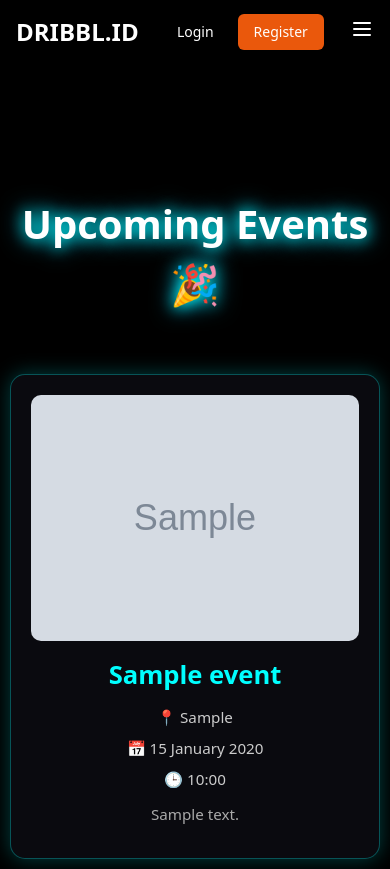
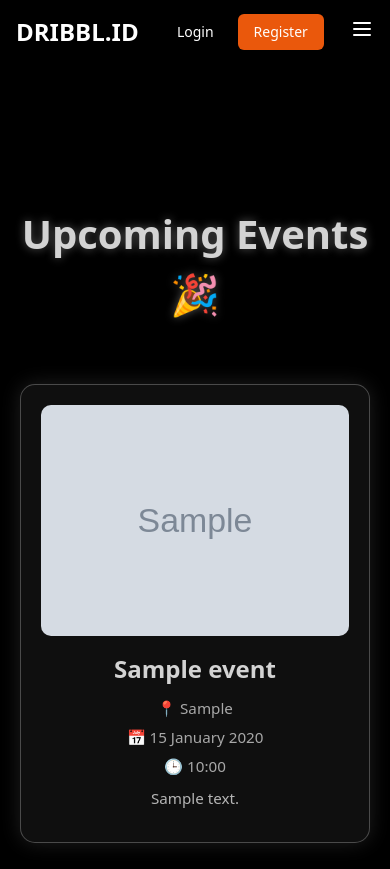
Before and after one commit to D05-2025/dribbl-id, a Django app: template events/templates/event_list.html in a window 390 px wide. After the commit the page ends 845 px from the top, so only its background shows below. Run offline with Django 5.2, Linux system fonts and the light colour scheme; the template is opened without the code that fills it: values that come from a table or form of the project are taken from there, others are empty; tables that the repository leaves empty hold one stand-in row (values such as "Sample post"); grey boxes marked "Sample" are stand-in pictures; some libraries are stand-ins or nearby versions.

Commit message:
last touch (kykny)

```diff
--- a/data/events/events_data.csv
+++ b/data/events/events_data.csv
@@ -3,3 +3,4 @@ TURNAMEN BASKET FASILKOM 2025,"Pertandingan sengit antara Fasilkom dan FT dalam
 BASKET UI CUP 2025,"Kompetisi basket antar fakultas, dukung tim Fasilkom untuk jadi juara!",2024-11-20,18:30:00,Gor UI Depok,https://encrypted-tbn0.gstatic.com/images?q=tbn:ANd9GcSLZc1jbrO9XJGXd4wYgWsTBix8MM_CPRajnQ&s,TRUE
 FRIENDLY MATCH FASILKOM VS FEB,"Pertandingan persahabatan antara Fasilkom dan Fakultas Teknik",2024-11-25,17:00:00,Lapangan Basket Fasilkom,https://encrypted-tbn0.gstatic.com/images?q=tbn:ANd9GcSLZc1jbrO9XJGXd4wYgWsTBix8MM_CPRajnQ&s,TRUE
 BASKET NIGHT FASILKOM UI,"Malam penuh semangat dan sportivitas di lapangan basket Fasilkom!",2024-12-10,19:30:00,Lapangan Basket Fasilkom,https://encrypted-tbn0.gstatic.com/images?q=tbn:ANd9GcQ5_2g6H48NrlFl1Yx4DHMX2I1Kx1SlLcclpg&s,TRUE
+Road to OLIM UI,"Malam penuh semangat dan sportivitas di lapangan basket Fasilkom!",2024-12-10,19:30:00,Lapangan Basket Fasilkom,https://encrypted-tbn0.gstatic.com/images?q=tbn:ANd9GcQ5_2g6H48NrlFl1Yx4DHMX2I1Kx1SlLcclpg&s,TRUE
--- a/data/events/import_events.py
+++ b/data/events/import_events.py
@@ -18,6 +18,6 @@ def import_events_from_csv(file_path):
             )
 
             if created:
-                print(f"✅ Event '{event.title}' berhasil ditambahkan.")
+                print(f"Event '{event.title}' berhasil ditambahkan.")
             else:
-                print(f"⚠️ Event '{event.title}' sudah ada, dilewati.")
+                print(f"Event '{event.title}' sudah ada, dilewati.")
--- a/events/templates/event_list.html
+++ b/events/templates/event_list.html
@@ -11,11 +11,13 @@
     align-items: flex-start;
     min-height: 100vh;
     padding-top: 120px;
+    background-color: #000000;
+    color: #d3d3d3;
   }
 
   .page-wrapper {
     width: 100%;
-    max-width: 1000px;
+    max-width: 1200px;
     text-align: center;
     padding: 20px;
   }
@@ -24,57 +26,73 @@
     font-weight: 700;
     text-align: center;
     font-size: 2.5rem;
-    color: #ffffff;
-    text-shadow: 0 0 15px #00ffff, 0 0 25px #00ccff;
+    color: #d3d3d3;
+    text-shadow: 0 0 10px rgba(211, 211, 211, 0.4);
     margin-bottom: 60px;
   }
 
+  /* ========== GRID CARD ========== */
+  .event-grid {
+    display: grid;
+    grid-template-columns: repeat(2, 1fr);
+    gap: 40px;
+    justify-items: center;
+  }
+
+  @media (max-width: 900px) {
+    .event-grid {
+      grid-template-columns: 1fr;
+    }
+  }
+
   .event-card {
-    background-color: #0a0a0f;
-    border: 1px solid rgba(0,255,255,0.3);
+    background-color: #0f0f0f;
+    border: 1px solid rgba(211, 211, 211, 0.3);
     border-radius: 15px;
     padding: 20px;
-    box-shadow: 0 0 20px rgba(0,255,255,0.25);
+    box-shadow: 0 0 20px rgba(211, 211, 211, 0.15);
     transition: all 0.3s ease;
     position: relative;
+    width: 100%;
+    max-width: 520px;
   }
 
   .event-card:hover {
     transform: translateY(-6px);
-    box-shadow: 0 0 30px rgba(0,255,255,0.45);
+    box-shadow: 0 0 30px rgba(211, 211, 211, 0.35);
   }
 
   .event-card img {
     width: 100%;
-    max-height: 280px;
+    max-height: 260px;
     object-fit: cover;
     border-radius: 10px;
     margin-bottom: 15px;
   }
 
   .event-title {
-    font-size: 1.6rem;
-    color: #00ffff;
+    font-size: 1.5rem;
+    color: #d3d3d3;
     font-weight: bold;
-    margin-bottom: 12px;
+    margin-bottom: 10px;
   }
 
   .event-meta {
-    color: #ccc;
+    color: #a8a8a8;
     font-size: 0.95rem;
-    margin-bottom: 8px;
+    margin-bottom: 6px;
   }
 
   .event-description {
-    color: #aaa;
+    color: #b5b5b5;
     font-size: 0.95rem;
     margin-bottom: 12px;
-    margin-top: 12px;
+    margin-top: 10px;
   }
 
   .btn-create {
     display: inline-block;
-    background-color: #00ffff;
+    background-color: #d3d3d3;
     color: #000;
     font-weight: bold;
     padding: 10px 20px;
@@ -85,11 +103,11 @@
   }
 
   .btn-create:hover {
-    background-color: #00b3e6;
+    background-color: #bfbfbf;
   }
 
   .btn-edit {
-    color: #0dcaf0;
+    color: #cfcfcf;
     text-decoration: none;
     font-weight: 500;
     margin-right: 15px;
@@ -114,12 +132,6 @@
     margin-top: 2rem;
   }
 
-  @media (max-width: 768px) {
-    .page-wrapper {
-      padding: 10px;
-    }
-  }
-
   /* ===== Modal Konfirmasi ===== */
   .modal-overlay {
     display: none;
@@ -139,12 +151,12 @@
   }
 
   .modal-box {
-    background: #0a0a0f;
-    border: 1px solid #00ffff;
+    background: #0f0f0f;
+    border: 1px solid #d3d3d3;
     border-radius: 12px;
     padding: 25px 30px;
     text-align: center;
-    box-shadow: 0 0 25px rgba(0,255,255,0.5), 0 0 50px rgba(0,255,255,0.2);
+    box-shadow: 0 0 25px rgba(211, 211, 211, 0.3);
     transform: scale(0.8);
     transition: transform 0.25s ease;
   }
@@ -154,7 +166,7 @@
   }
 
   .modal-box h3 {
-    color: #00ffff;
+    color: #d3d3d3;
     margin-bottom: 15px;
   }
 
@@ -175,7 +187,7 @@
   }
 
   .btn-cancel {
-    background-color: #444;
+    background-color: #333;
     color: #fff;
   }
 
@@ -186,7 +198,7 @@
   }
 
   .btn-cancel:hover {
-    background-color: #666;
+    background-color: #555;
   }
 
   .btn-confirm:hover {
@@ -207,7 +219,7 @@
   {% endif %}
 
   {% if events %}
-    <div class="flex flex-col gap-10">
+    <div class="event-grid">
       {% for event in events %}
       <div class="event-card">
         {% if event.image_url %}
@@ -217,9 +229,7 @@
         {% endif %}
 
         <h3 class="event-title">{{ event.title }}</h3>
-
         <div class="event-meta">📍 {{ event.location|default:"Lokasi belum ditentukan" }}</div>
-
         <div class="event-meta">📅 {{ event.date|date:"d F Y" }}</div>
 
         {% if event.time %}
@@ -240,7 +250,7 @@
       {% endfor %}
     </div>
 
-    <!-- Modal Konfirmasi Hapus -->
+    <!-- Modal Konfirmasi -->
     <div id="deleteModal" class="modal-overlay">
       <div class="modal-box">
         <h3>Konfirmasi Hapus</h3>
@@ -251,7 +261,6 @@
         </div>
       </div>
     </div>
-
   {% else %}
     <p class="empty-text">Belum ada event.</p>
   {% endif %}
@@ -268,13 +277,8 @@
   function closeModal() {
     const modal = document.getElementById('deleteModal');
     modal.classList.remove('show');
-    setTimeout(() => {
-      modal.style.display = 'none';
-      modal.style.opacity = '0';
-    }, 250);
   }
 
-  // Tutup modal kalau klik di luar box
   window.onclick = function(event) {
     const modal = document.getElementById('deleteModal');
     if (event.target === modal) {
--- a/events/urls.py
+++ b/events/urls.py
@@ -8,4 +8,5 @@ urlpatterns = [
     path('create/', views.create_event, name='create_event'),
     path('<int:event_id>/edit/', views.edit_event, name='edit_event'),
     path('<int:event_id>/delete/', views.delete_event, name='delete_event'),
+    path('load-events/', views.load_events_dataset, name='load_events_dataset'),
 ]
--- a/requirements.txt
+++ b/requirements.txt
@@ -5,3 +5,4 @@ psycopg2-binary
 requests
 urllib3
 python-dotenv
+pandas
```
Also changed, not shown: events/views.py (+49 -0 lines).
